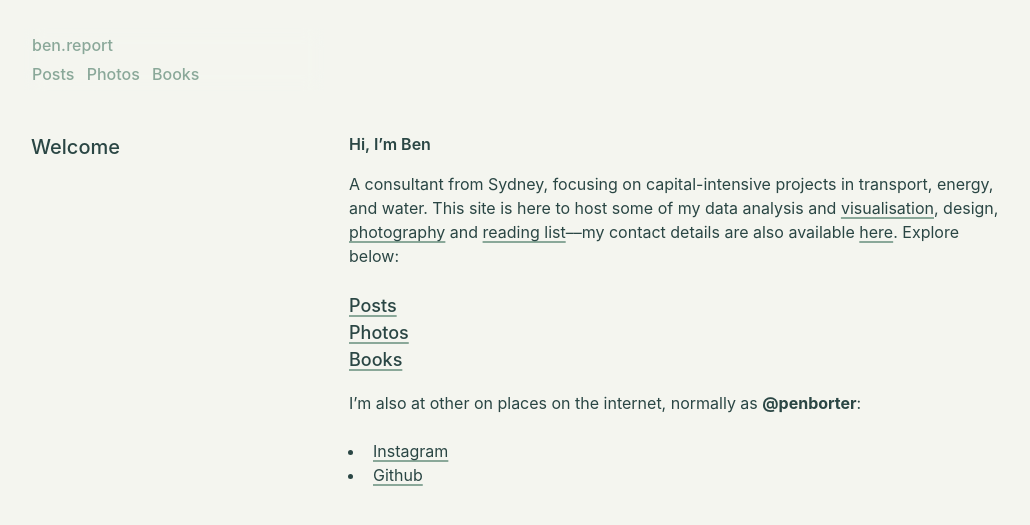
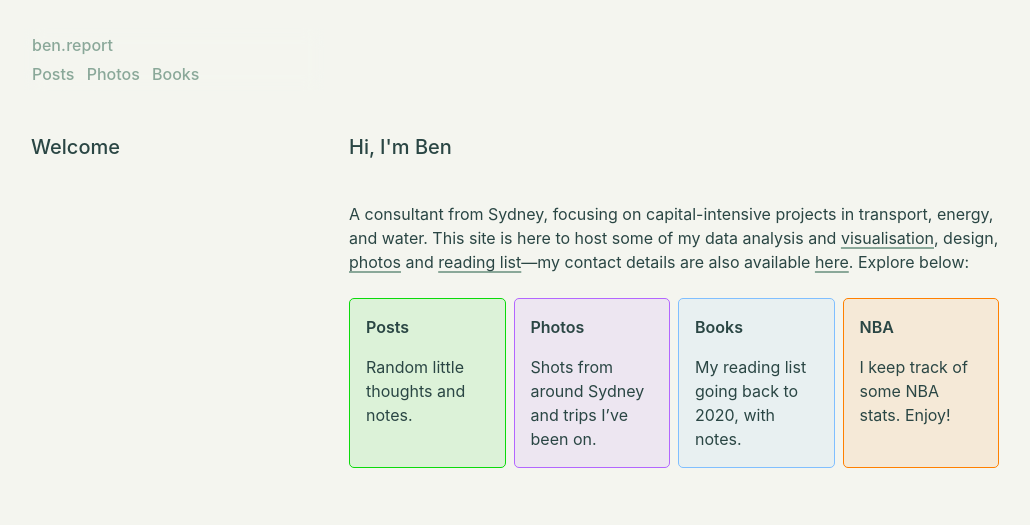
Before and after one commit to penborter/ben-report, a Jekyll site: the page built from _pages/about.html, in a window 1280 px wide and 900 px high. Shown: the top 525 px of the window, without its empty margins (1-1031 px from the left). Built offline with Jekyll 4.4.1, drawn with Linux system fonts in a browser that asks for light colours; some web fonts are replaced; our own code applies the rules of GitHub Pages for plain Markdown files.

Commit message:
Add colophon and After Babel review, update about.html

```diff
--- /dev/null
+++ b/_includes/callout.html
@@ -0,0 +1,6 @@
+<a class="callout" href="{{ include.link }}" {% if include.color-hsl %}style="--color-main: hsl({{ include.color-hsl }}); --color-bg: hsl({{ include.color-hsl }} / 0.1);"{% endif %}>
+  <div>
+    <h3>{{ include.title }}</h3>
+    {{ include.content | markdownify }}
+  </div>
+</a>
--- a/_includes/footer.html
+++ b/_includes/footer.html
@@ -1,6 +1,6 @@
 <footer class="footer" role="contentinfo">
   <p>
-      &copy; 2024 Thanks for reading all the way to the end! View the site source <a href="https://github.com/penborter/ben-report">here</a>, or read the <a href="/">colophon</a>.
+      &copy; 2024 Thanks for reading all the way to the end! View the site source <a href="https://github.com/penborter/ben-report">here</a>, or read the <a href="/colophon">colophon</a>.
       {% include theme_switch.html %}
   </p>
 </footer>
--- a/_includes/quote.html
+++ b/_includes/quote.html
@@ -1,5 +1,5 @@
 <blockquote>
-  {{ include.content }}
+  {{ include.content | markdownify }}
   <div class="quote-meta">
     &#x21B3;
     {% if include.link %}<a href="{{ include.link }}">{% endif %}
--- /dev/null
+++ b/_pages/about.html
@@ -0,0 +1,41 @@
+---
+layout: page
+title: Welcome
+permalink: /
+---
+
+<h1 id="intro-heading">Hi, I'm Ben</h1>
+<p>
+  A consultant from Sydney, focusing on capital-intensive projects in transport, energy, and water. This site is here to host some of my data analysis and <a href="/tags#data">visualisation</a>, design, <a href="/photos">photos</a> and <a href="/books">reading list</a>—my contact details are also available <a href="/contact">here</a>.
+  Explore below:
+</p>
+
+<div id="links-about">
+  {% include callout.html
+      title="Posts"
+      content="Random little thoughts and notes."
+      color-hsl="120deg 90% 45%"
+      link="/posts"
+  %}
+
+  {% include callout.html
+    title="Photos"
+    content="Shots from around Sydney and trips I've been on."
+    color-hsl="270deg 100% 70%"
+    link="/photos"
+  %}
+
+  {% include callout.html
+    title="Books"
+    content="My reading list going back to 2020, with notes."
+    color-hsl="210deg 100% 75%"
+    link="/books"
+  %}
+
+  {% include callout.html
+    title="NBA"
+    content="I keep track of some NBA stats. Enjoy!"
+    color-hsl="30deg 100% 50%"
+    link="https://nba.ben.report"
+  %}
+</div>
--- a/_pages/about.md
+++ /dev/null
@@ -1,21 +0,0 @@
----
-layout: page
-title: Welcome
-permalink: /
----
-
-### Hi, I'm Ben
-{: #intro-heading}
-A consultant from Sydney, focusing on capital-intensive projects in transport, energy, and water. This site is here to host some of my data analysis and [visualisation]({{ site.base }}/tags#data), design, [photography]({{ site.base }}/photos) and [reading list]({{ site.base }}/books)––my contact details are also available [here]({{ site.base }}/contact).
-Explore below:
-
-<ul class="nav-about">
-  <li><a href="/posts">Posts</a></li>
-  <li><a href="/photos">Photos</a></li>
-  <li><a href="/books">Books</a></li>
-</ul>
-
-I'm also at other on places on the internet, normally as **@penborter**:
-
-- [Instagram](https://www.instagram.com/penborter/)
-- [Github](https://github.com/penborter)
--- a/_sass/layout.scss
+++ b/_sass/layout.scss
@@ -18,7 +18,7 @@ $dark: hsl(175, 25%, 22%);
 // 2 Calculated Variables
 // 2.1 Main colours and accents
 $dark_accent_1: hsl(165, 25%, 45%);
-$dark_accent_2: hsl(165, 15%, 32%);
+$dark_accent_2: hsl(166, 15%, 32%);
 $dark_accent_3: hsl(175, 25%, 35%);
 $light_accent_1: hsl(150, 15%, 60%);
 $light_accent_2: hsl(70, 15%, 97%);
@@ -172,6 +172,48 @@ $light-transparent-2: scale-color($light_accent_1, $alpha: -70%);
   }
 }
 
+.callout {
+  display: block;
+  padding: 1em;
+
+  border-radius: 5px;
+  border: 1px solid var(--color-main);
+  background: var(--color-bg);
+
+  text-decoration: none;
+
+  flex: 1 1 0px;
+  min-width: 145px;
+
+  h3 {
+    margin-top: 0;
+  }
+
+  p {
+    margin: 0;
+  }
+
+  &:hover {
+    box-shadow: 0 2px 2px var(--shadow-color),
+                0 4px 4px var(--shadow-color),
+                0 8px 8px var(--shadow-color);;
+  }
+}
+
+.hex-code {
+  padding: 0.2em 0.5em;
+
+  border: 1px solid var(--text);
+  border-radius: 20px;
+
+  background: var(--background);
+  color: var(--text);
+
+  font-family: 'iA Duo', monospace;
+  font-weight: 600;
+  font-size: 0.9em;
+}
+
 .truncate {
   white-space: nowrap;
   overflow: hidden;
@@ -246,6 +288,10 @@ article {
   padding-bottom: 7em;
   padding-top: calc(#{$navbar-height} + 4.5em - 0.3em); // height of nav + sidebar margins & padding - nav padding trick
   grid-column: 3;
+
+  &> :first-child {
+    margin-top: 0;
+  }
 
   .reading-meta p:first-child, p:first-child {
     margin-top: 0;
@@ -490,6 +536,7 @@ blockquote, .footnotes {
   padding: 1.5em;
 
   border: 1px solid var(--bg-accent-3);
+  border-radius: 5px;
 
   p {
     margin: 0;
@@ -669,7 +716,8 @@ footer {
 
   .card {
     padding: 2em;
-    border: 1px solid var(--fg);
+    //border: 1px solid var(--fg);
+    border-radius: 10px;
   }
 
   a {
@@ -702,6 +750,14 @@ footer {
 
 #intro-heading {
   margin-top: 0;
+}
+
+#links-about {
+  display: flex;
+  flex-wrap: wrap;
+  grid-gap: 0.5em;
+
+  margin: 1em 0;
 }
 
 // "Book" Layout
@@ -753,10 +809,11 @@ figcaption {
 
 img {
   width: 100%;
-  box-shadow: 0 2px 2px var(--shadow-color),
-               0 4px 4px var(--shadow-color),
-               0 8px 8px var(--shadow-color);
-  border: 1px solid var(--fg);
+  //box-shadow: 0 2px 2px var(--shadow-color),
+  //             0 4px 4px var(--shadow-color),
+  //             0 8px 8px var(--shadow-color);
+  //border: 1px solid var(--fg);
+  border-radius: 5px;
 }
 
 img:not(.img-gallery) {
@@ -1296,3 +1353,57 @@ p button {
     }
   }
 }
+
+
+// NBA
+
+#moreyball_list {
+  display: flex;
+  flex-direction: column;
+  flex-wrap: wrap;
+  border-right: 2px dashed var(--bg-accent-1);
+}
+
+.nba_player {
+  display: flex;
+  height: 102px;
+  width: var(--var);
+  border: 1px solid var(--fg);
+  background: var(--bg-accent-1);
+  //padding-top: 0.4em;
+  padding-left: 1em;
+  box-shadow: 0 2px 2px var(--shadow-color), 0 4px 4px var(--shadow-color), 0 8px 8px var(--shadow-color);
+
+  transition: 0.1s ease;
+
+  &:not(:last-child) {
+    margin-bottom: 1em;
+  }
+
+  &:hover {
+    box-shadow: 0 2px 2px var(--shadow-color),
+                0 4px 4px var(--shadow-color),
+                0 8px 8px var(--shadow-color),
+                0 16px 16px var(--shadow-color);
+    transform: scale(1.01);
+  }
+
+  img {
+    height: 100px;
+    padding-top: 0.4em;
+    width: fit-content;
+    border: none;
+    box-shadow: none;
+    z-index: 1;
+  }
+}
+
+.ranking {
+  position: relative;
+  left: -9rem;
+  font-size: 8.5em;
+  line-height: 0.75;
+  font-weight: 800;
+  color: var(--bg-transparent);
+  overflow: hidden;
+}
```
Also changed, not shown: _includes/gallery_scroll_js.html (+44 -52 lines), _pages/colophon.md (added, +33 -0 lines), _pages/reviews.md (+1 -1 lines), _reviews/After-Babel.md (added, +233 -0 lines).
